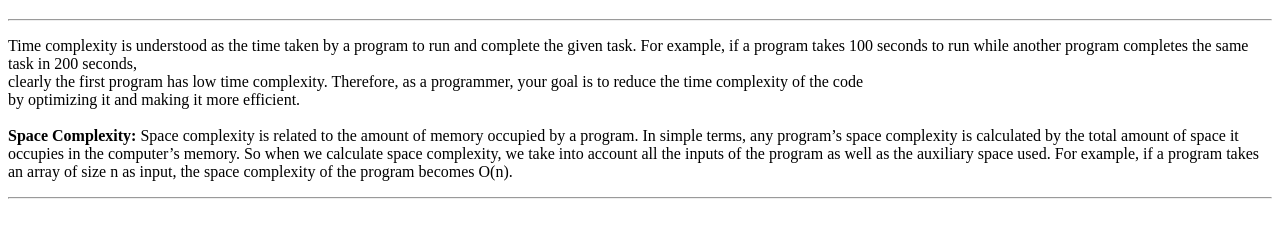
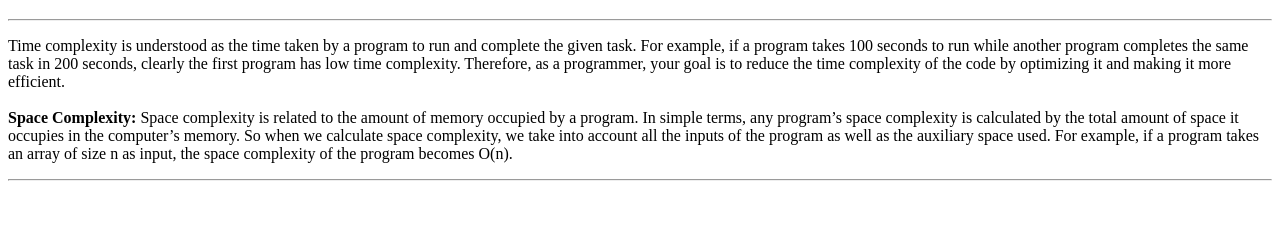
Before and after one commit to acciojob/time-and-space-complexity-Mukul766, a website: page main.html in a window 1280 px wide. Shown: the part 61-298 px from the top of the page. Drawn offline with Linux system fonts and the light colour scheme.

Commit message:
created a submission

```diff
--- a/main.html
+++ b/main.html
@@ -11,7 +11,7 @@
 	<!-- the entire body must be written by student -->
 	<h1>Time and Space Complexity</h1>
 	<hr>
-	<p>Time complexity is understood as the time taken by a program to run and complete the given task. For example, if a program takes 100 seconds to run while another program completes the same task in 200 seconds,<br> clearly the first program has low time complexity. Therefore, as a programmer, your goal is to reduce the time complexity of the code<br> by optimizing it and making it more efficient.<br>
+	<p>Time complexity is understood as the time taken by a program to run and complete the given task. For example, if a program takes 100 seconds to run while another program completes the same task in 200 seconds, clearly the first program has low time complexity. Therefore, as a programmer, your goal is to reduce the time complexity of the code by optimizing it and making it more efficient.<br>
 <br>
 <b>Space Complexity:</b> Space complexity is related to the amount of memory occupied by a program. In simple terms, any program’s space complexity is calculated by the total amount of space it occupies in the computer’s memory. So when we calculate space complexity, we take into account all the inputs of the program as well as the auxiliary space used. For example, if a program takes an array of size n as input, the space complexity of the program becomes O(n).</p>
   <hr>
```
